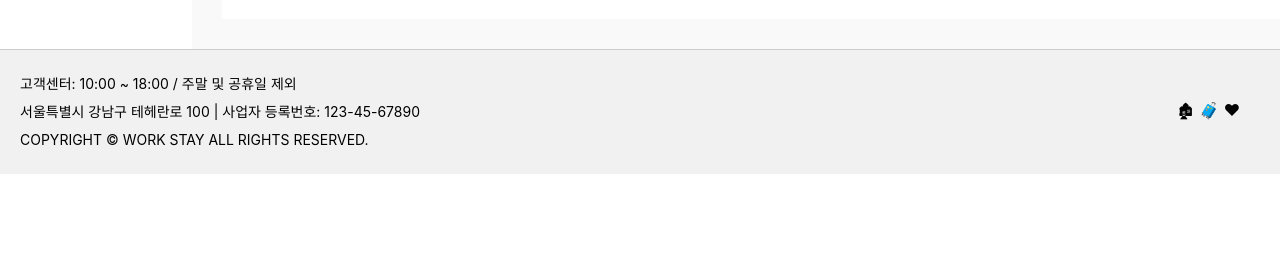
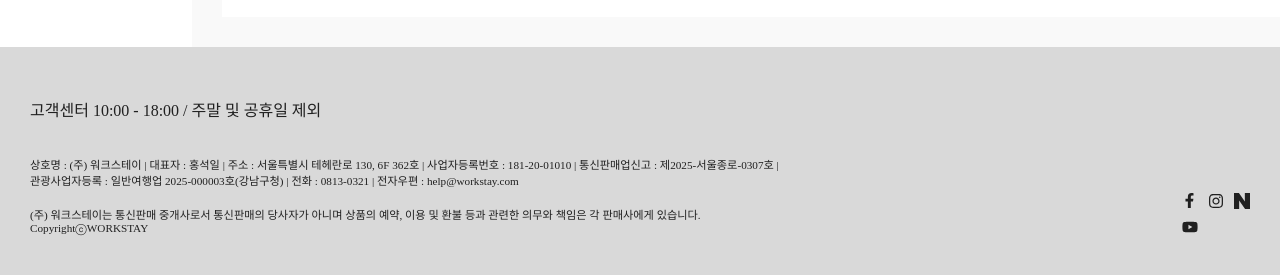
Before and after one commit to gyong-han/WorkStay, a React (Create React App) app in the folder appfinal/: page / in a window 1280 px wide. Shown: the part 2065-2340 px from the top of the page. Before the commit the page ends 2239 px from the top, so only its background shows below. Built offline with nearby package versions, Linux system fonts and the light colour scheme; a web font is replaced by a local one.

Commit message:
250127 Design : css 수정, 폰트 적용, app.css import

```diff
--- a/appfinal/src/App.jsx
+++ b/appfinal/src/App.jsx
@@ -1,3 +1,4 @@
+import "./App.css";
 import React from "react";
 import { BrowserRouter, Route, Routes } from "react-router-dom";
 import Layout from "./components/Layout";
--- a/appfinal/src/components/Footer.jsx
+++ b/appfinal/src/components/Footer.jsx
@@ -1,49 +1,97 @@
 import React from "react";
+import { Link } from "react-router-dom";
 import styled from "styled-components";
+import { FaFacebookF } from "react-icons/fa";
+import { FaInstagram } from "react-icons/fa";
+import { SiNaver } from "react-icons/si";
+import { FaYoutube } from "react-icons/fa";
 
-const FooterContainer = styled.footer`
-  display: grid;
-  grid-template-columns: 1fr auto;
-  align-items: center;
-  padding: 20px;
-  background-color: #f1f1f1;
-  border-top: 1px solid #ccc;
+const FooterWrapper = styled.footer`
+  background-color: #d9d9d9;
+  box-sizing: border-box;
+  padding: 50px 30px;
+  width: 100%;
 `;
 
-const Text = styled.div`
-  font-size: 14px;
-  color: black;
-  line-height: 2;
+const FooterContent = styled.div`
+  max-width: 1500px;
+  width: 100%;
+  margin: 0 auto;
+  display: grid;
+`;
+
+const FooterServiceContainer = styled.div`
+  display: block;
+`;
+
+const FooterMainContainer = styled.div`
+  display: flex;
+  justify-content: space-between;
+  align-items: flex-end;
+  margin-top: 35px;
+`;
+
+const FooterInfoContainer = styled.div`
+  display: grid;
+  justify-content: space-between;
+`;
+
+const MText = styled.span`
+  font-family: "Pretendard-Medium";
+`;
+
+const LText = styled.span`
+  font-family: "Pretendard-Light";
+`;
+
+const DetailText = styled.span`
+  font-family: "Pretendard-Light";
+  font-size: 0.7rem;
 `;
 
 const Logos = styled.div`
   display: grid;
   grid-template-columns: repeat(3, auto);
   gap: 10px;
-
-  img {
-    width: 24px;
-    height: 24px;
-  }
 `;
 
 const Footer = () => {
   return (
-    <FooterContainer>
-      <Text>
-        고객센터: 10:00 ~ 18:00 / 주말 및 공휴일 제외
-        <br />
-        서울특별시 강남구 테헤란로 100 | 사업자 등록번호: 123-45-67890
-        <br />
-        COPYRIGHT © WORK STAY ALL RIGHTS RESERVED.
-      </Text>
-      <Logos>
-        🏚 🧳 ❤
-        {/* <img src="logo1.jpg" alt="로고1" />
-        <img src="logo2.jpg" alt="로고2" />
-        <img src="logo3.jpg" alt="로고3" /> */}
-      </Logos>
-    </FooterContainer>
+    <FooterWrapper>
+      <FooterContent>
+        <FooterServiceContainer>
+          <MText>고객센터 </MText>
+          <LText>10:00 - 18:00 / 주말 및 공휴일 제외</LText>
+          <Link></Link>
+        </FooterServiceContainer>
+        <FooterMainContainer>
+          <FooterInfoContainer>
+            <DetailText>
+              상호명 : (주) 워크스테이 | 대표자 : 홍석일 | 주소 : 서울특별시
+              테헤란로 130, 6F 362호 | 사업자등록번호 : 181-20-01010 |
+              통신판매업신고 : 제2025-서울종로-0307호 |
+            </DetailText>
+            <DetailText>
+              관광사업자등록 : 일반여행업 2025-000003호(강남구청) | 전화 :
+              0813-0321 | 전자우편 : help@workstay.com
+            </DetailText>
+            <br />
+            <DetailText>
+              (주) 워크스테이는 통신판매 중개사로서 통신판매의 당사자가 아니며
+              상품의 예약, 이용 및 환불 등과 관련한 의무와 책임은 각 판매사에게
+              있습니다.
+            </DetailText>
+            <DetailText>CopyrightⓒWORKSTAY</DetailText>
+          </FooterInfoContainer>
+          <Logos>
+            <FaFacebookF size={15} />
+            <FaInstagram />
+            <SiNaver />
+            <FaYoutube />
+          </Logos>
+        </FooterMainContainer>
+      </FooterContent>
+    </FooterWrapper>
   );
 };
 
```
